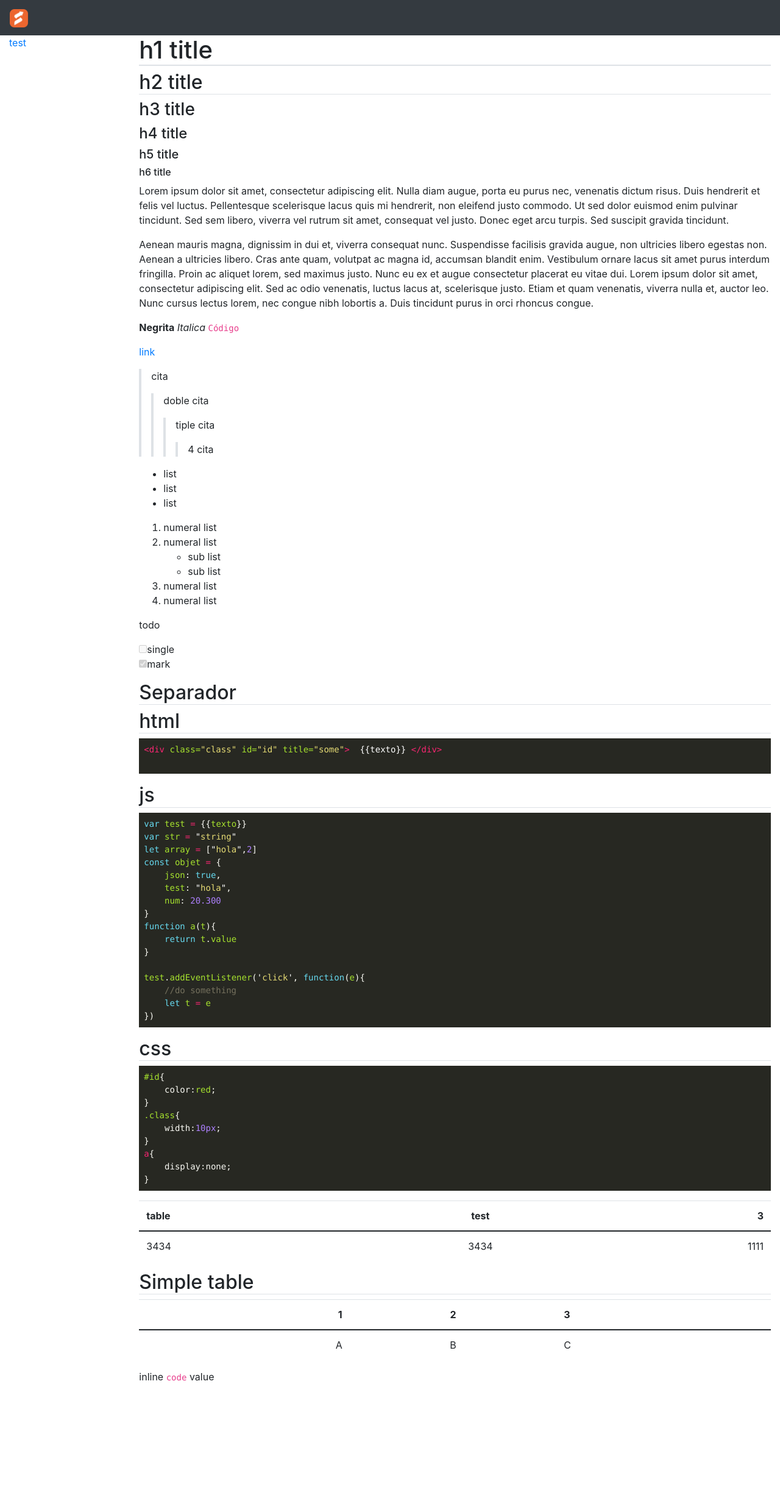
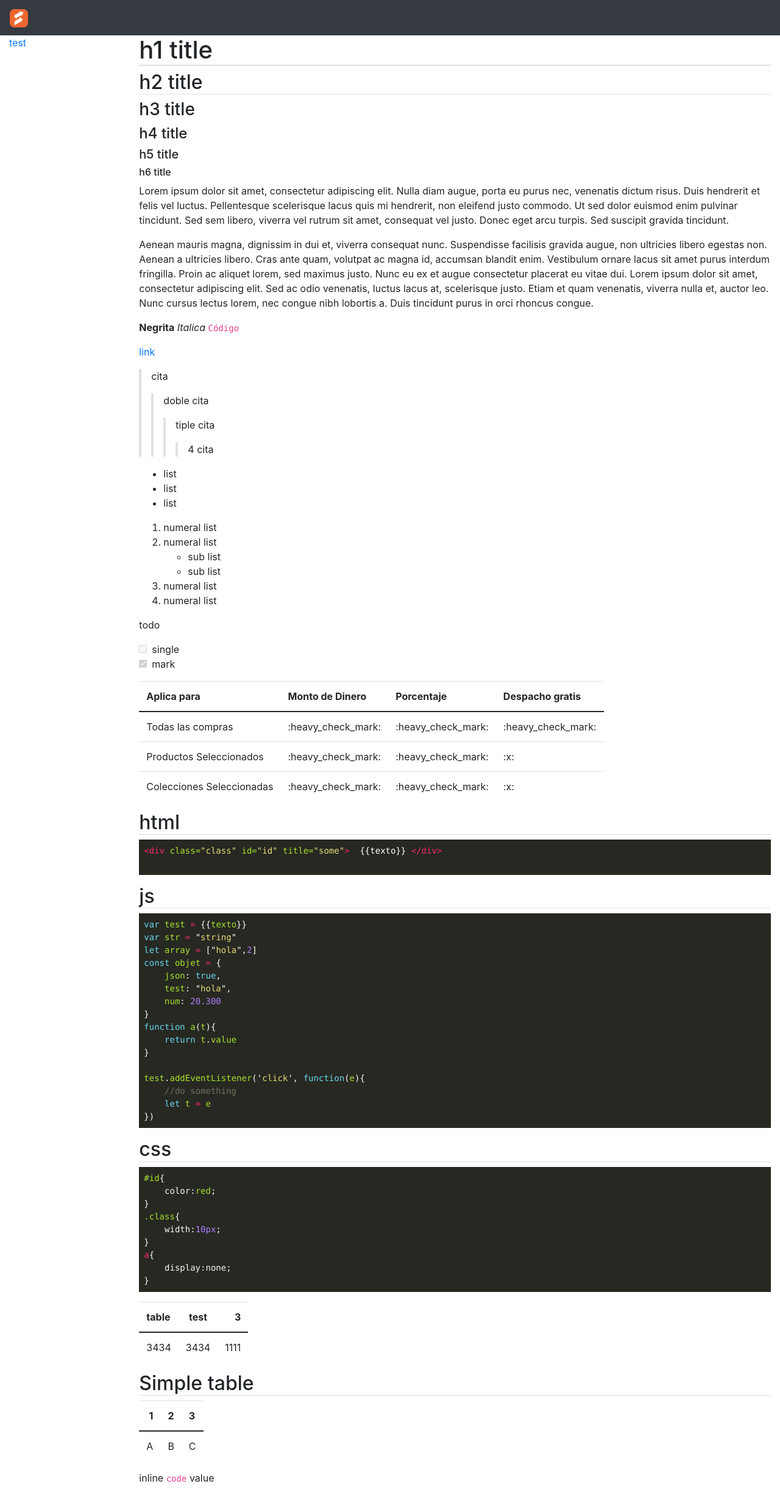
Before and after one commit to Bsale-IO/template-docs, a Jekyll site: the page built from docs/index.md, in a window 1280 px wide. Shown: the whole page at 61% size. Built offline with Jekyll 4.4.1, drawn with Linux system fonts in a browser that asks for light colours; our own code applies the rules of GitHub Pages for plain Markdown files; before the commit the page ends 2286 px from its top, so only the background shows below that.

Commit message:
correction

```diff
--- a/docs/css/test.css
+++ b/docs/css/test.css
@@ -1,6 +1,5 @@
 /*table*/
 table {
-    width: 100%;
     max-width: 100%;
     margin-bottom: 1rem;
     background-color: transparent;
@@ -42,5 +41,5 @@ h2{
 }
 
 .task-list-item-checkbox{
-    padding-right: .5rem
+    margin-right: .5rem
 }
--- a/docs/index.md
+++ b/docs/index.md
@@ -40,8 +40,11 @@ todo
 - [X] mark
 
 
-Separador
----
+| Aplica para               | Monto de Dinero    | Porcentaje         | Despacho gratis    |
+| ------------------------- | ------------------ | ------------------ | ------------------ |
+| Todas las compras         | :heavy_check_mark: | :heavy_check_mark: | :heavy_check_mark: |
+| Productos Seleccionados   | :heavy_check_mark: | :heavy_check_mark: | :x:                |
+| Colecciones Seleccionadas | :heavy_check_mark: | :heavy_check_mark: | :x:                |
 
 
 
```
